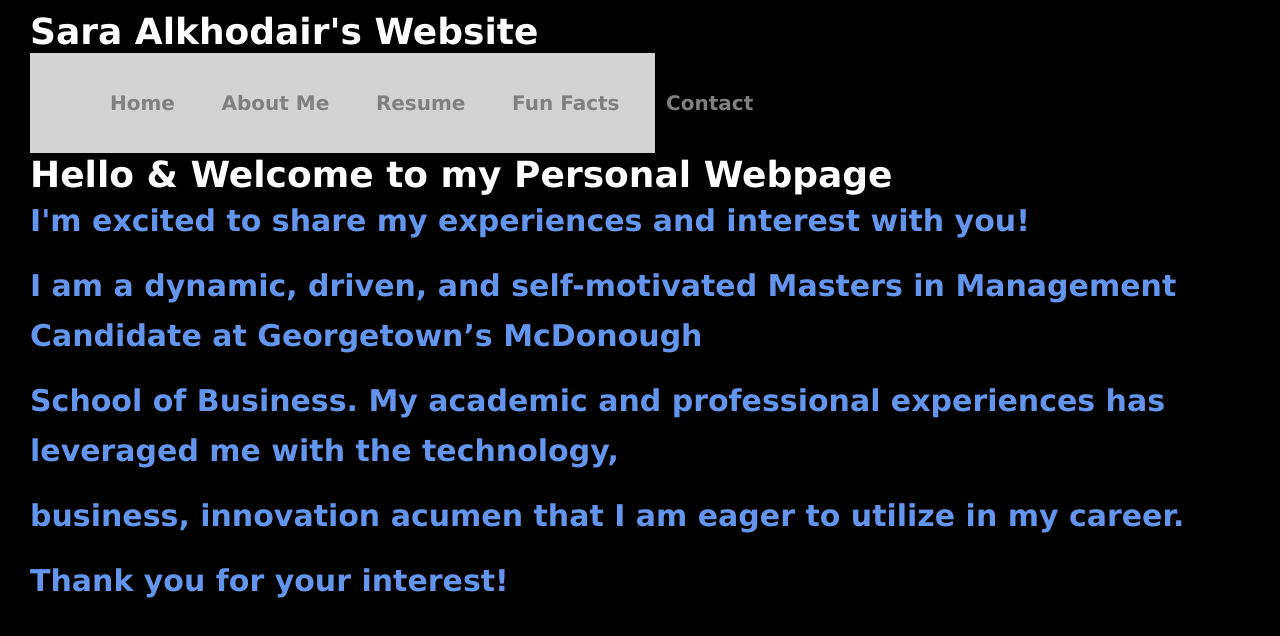
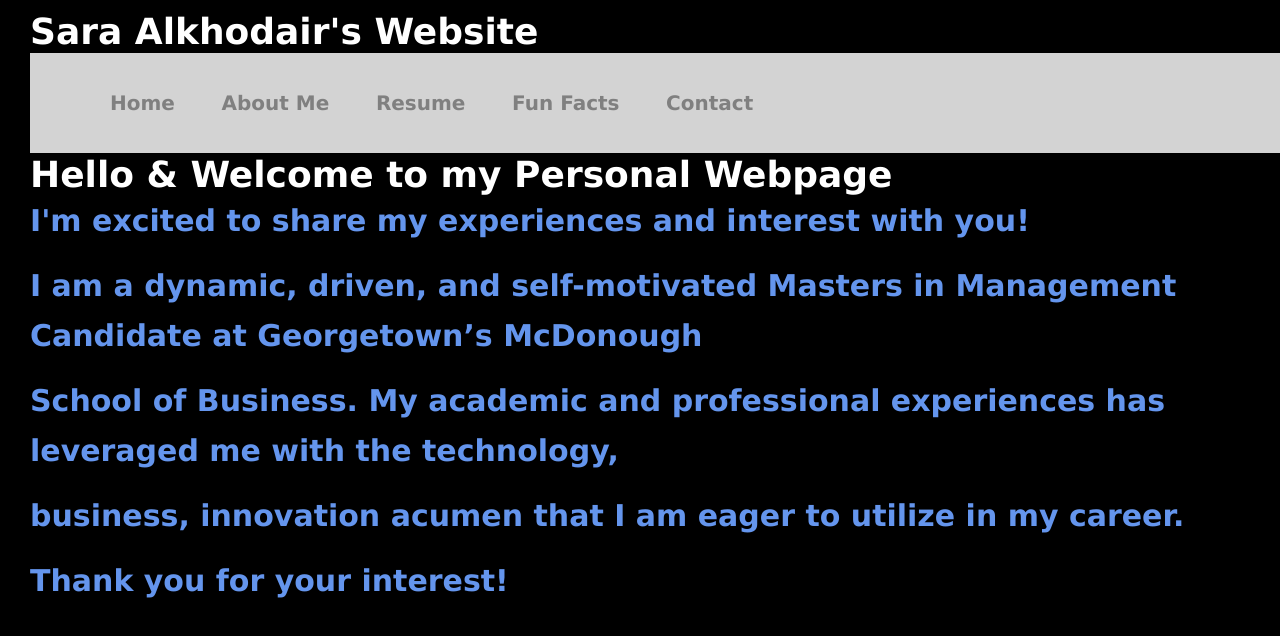
Before and after one commit to saraalkhodair/saras-final-website, a plain HTML site: page index.html in a window 1280 px wide. Drawn offline with nearby package versions, Linux system fonts and the light colour scheme.

Commit message:
final commit

```diff
--- a/style.css
+++ b/style.css
@@ -14,9 +14,9 @@ body{
     overflow: hidden;
 }
 nav{
-    width: 50%;
+    width: auto;
     height: 100px;
-    background-color: lightgrey;
+    background-color: lightgray;
     font-style: verdana;
 }
     ul{
```
Also changed, not shown: 1 other file.
